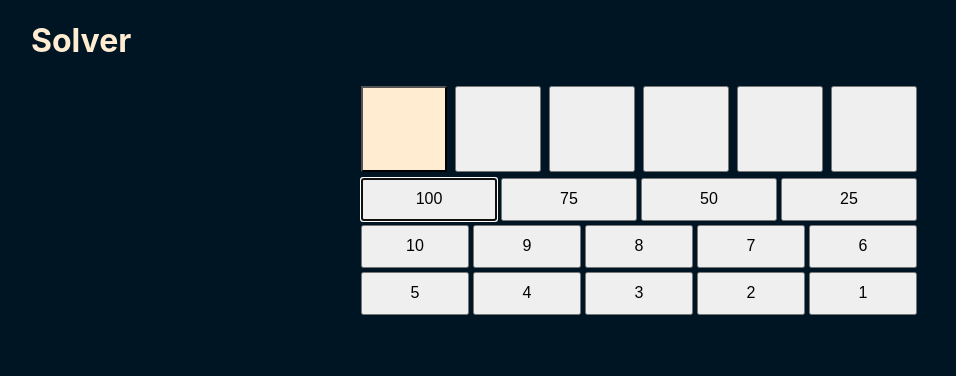
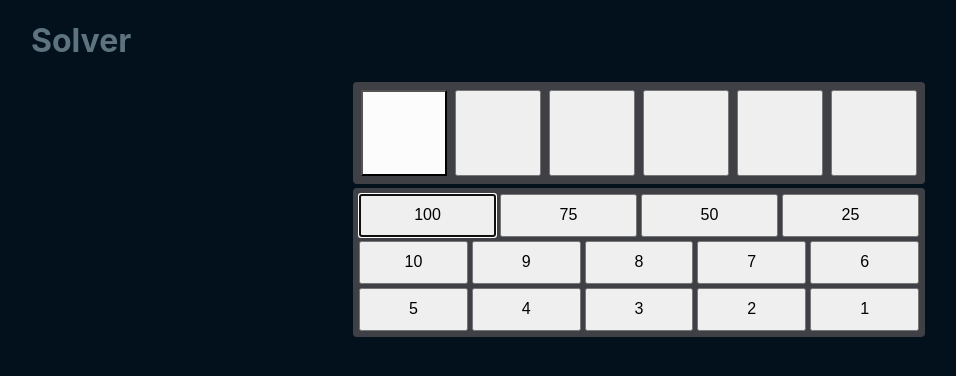
Before and after one commit to jeffs/countdown, a React (Create React App) app: page / in a window 1280 px wide. Shown: the top 376 px of the page, without its empty margins (1-957 px from the left). Built offline with nearby package versions, Linux system fonts and the light colour scheme.

Commit message:
Add Card component; tweak styles
This think could still use a lot of love.  Card probably ought to have
labels, and there's room here to generate skip-links.

```diff
--- /dev/null
+++ b/src/Card.css
@@ -0,0 +1,6 @@
+.card {
+  background: var(--background);
+  border-radius: var(--space);
+  margin: var(--space);
+  padding: var(--space);
+}
--- /dev/null
+++ b/src/Card.tsx
@@ -0,0 +1,11 @@
+import { ReactNode } from "react";
+
+import "./Card.css";
+
+export default function Card(props: {
+  children?: ReactNode;
+  className?: string;
+}) {
+  const className = props.className ? `card ${props.className}` : "card";
+  return <section className={className}>{props.children}</section>;
+}
--- a/src/Solver.css
+++ b/src/Solver.css
@@ -1,11 +1,9 @@
 :root {
   --solver-place-size: 86px;
-  --solver-place-gap: 4px;
 
   /* Match the width of 6 tiles. */
-  --solver-chooser-width: calc(
-    (var(--solver-place-size) + var(--solver-place-gap) * 2) * 6
-    - var(--solver-place-gap)
+  --solver-board-width: calc(
+    (var(--solver-place-size) + var(--space) * 2) * 6
   );
 }
 
@@ -13,10 +11,13 @@
   display: flex;
   flex-wrap: wrap;
   justify-content: center;
+  margin-left: auto;
+  margin-right: auto;
+  max-width: var(--solver-board-width);
 }
 
 .solver__chooser {
-  max-width: var(--solver-chooser-width);
+  max-width: var(--solver-board-width);
   margin-left: auto;
   margin-right: auto;
 }
@@ -31,17 +32,17 @@
   flex: 1 1 0px; /* Make all values in a row the same size. */
   font-size: 16px;
   height: calc(var(--solver-place-size) / 2);
-  margin: calc(var(--solver-place-gap) / 2);
+  margin: calc(var(--space) / 2);
 }
 
 .solver__place {
   font-size: 20px;
   font-weight: bold;
   height: var(--solver-place-size);
-  margin: var(--solver-place-gap);
+  margin: var(--space);
   width: var(--solver-place-size);
 }
 
 .solver__place--current {
-  background-color: var(--blanched-almond);
+  background-color: var(--highlight);
 }
--- a/src/Solver.tsx
+++ b/src/Solver.tsx
@@ -1,4 +1,6 @@
 import { ChangeEvent, MouseEvent, useState } from "react";
+
+import Card from "./Card";
 
 import "./Solver.css";
 
@@ -32,11 +34,11 @@ interface ChooserProps {
 
 function Chooser(props: ChooserProps) {
   return (
-    <div className="solver__chooser">
+    <Card className="solver__chooser">
       <ChooserRow numbers={[100, 75, 50, 25]} {...props} />
       <ChooserRow numbers={[10, 9, 8, 7, 6]} {...props} />
       <ChooserRow numbers={[5, 4, 3, 2, 1]} {...props} />
-    </div>
+    </Card>
   );
 }
 
@@ -69,7 +71,7 @@ interface BoardProps {
 
 function Board(props: BoardProps) {
   return (
-    <div className="solver__board">
+    <Card className="solver__board">
       {props.values.map((value, index) => (
         <Place
           id={index + 1}
@@ -79,7 +81,7 @@ function Board(props: BoardProps) {
           value={value}
         />
       ))}
-    </div>
+    </Card>
   );
 }
 
--- a/src/index.css
+++ b/src/index.css
@@ -15,21 +15,22 @@ code {
 
 /* Custom */
 :root {
-  --dark-slate-gray: #404e4dff;
-  --dark-liver: #63595cff;
-  --rhythm: #646881ff;
-  --maximum-blue-green: #62bec1ff;
-  --vivid-sky-blue: #5ad2f4ff;
+  /* https://coolors.co/02111b-3f4045-30292f-5d737e-fcfcfc */
+  --rich-black-fogra-29: #02111bff;
+  --onyx: #3f4045ff;
+  --raisin-black: #30292fff;
+  --cadet: #5d737eff;
+  --white: #fcfcfcff;
 
-  /* https://coolors.co/001524-15616d-ffecd1-ff7d00-78290f */
-  --rich-black-fogra-29: #001524ff;
-  --ming: #15616dff;
-  --blanched-almond: #ffecd1ff;
-  --amber-sae-ece: #ff7d00ff;
-  --kobe: #78290fff;
+  --bottom: var(--rich-black-fogra-29);
+  --background: var(--onyx);
+  --primary: var(--cadet);
+  --highlight: var(--white);
+
+  --space: 4px;
 }
 
 body {
-  background-color: var(--rich-black-fogra-29);
-  color: var(--blanched-almond);
+  background-color: var(--bottom);
+  color: var(--primary);
 }
```
